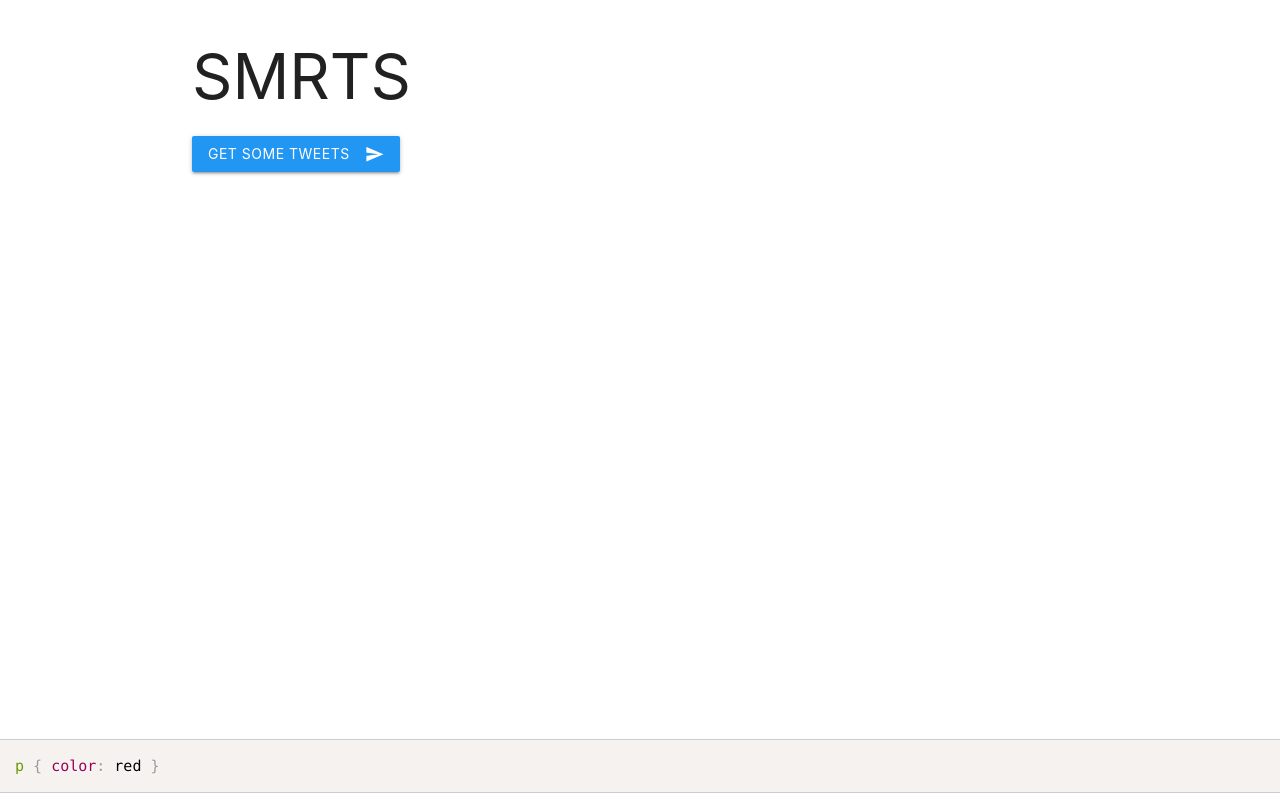
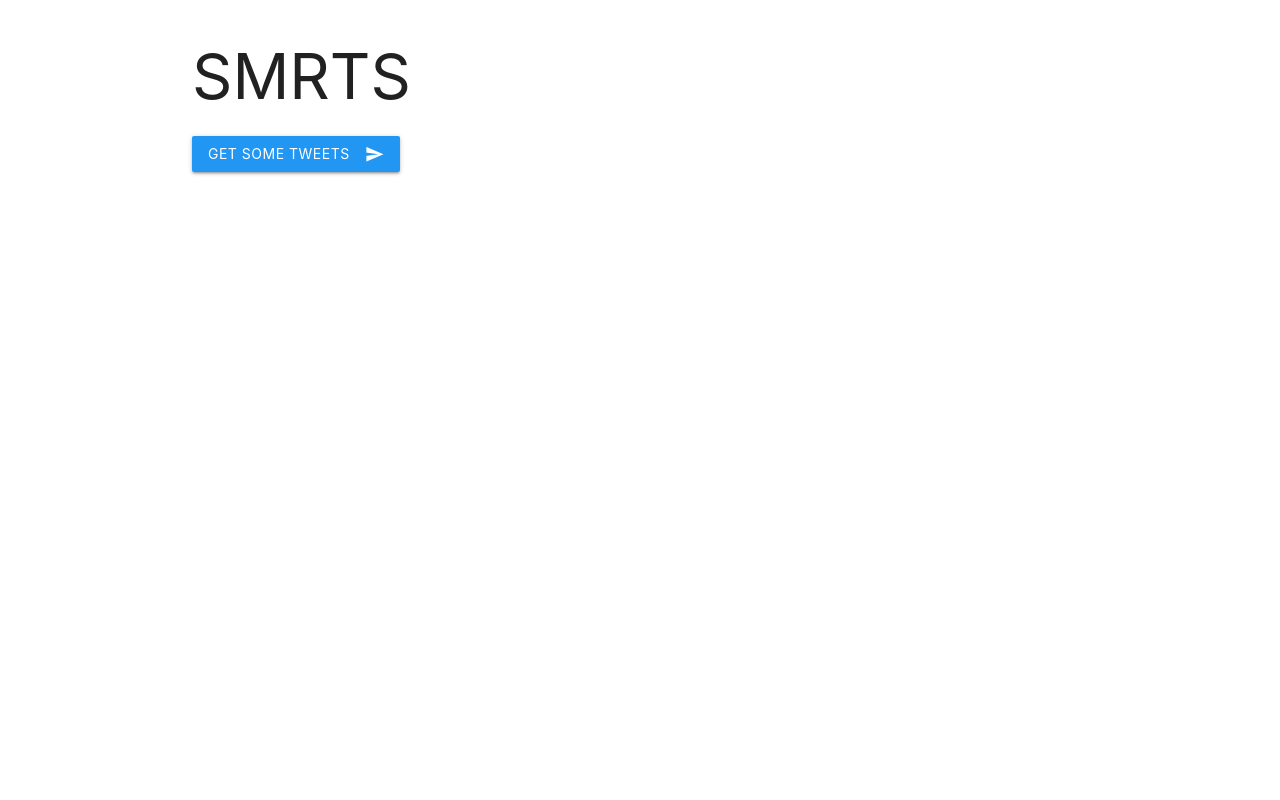
Before and after one commit to natemkelley/smrts-simulator, a website: page public/index.html in a window 1280 px wide. Drawn offline with nearby package versions, Linux system fonts and the light colour scheme.

```diff
--- a/public/css/style.css
+++ b/public/css/style.css
@@ -30,7 +30,7 @@
 }
 
 .test {
-    height: 70vh;
+    height: 75vh;
     overflow-y: auto;
 
 }
--- a/public/index.html
+++ b/public/index.html
@@ -19,10 +19,6 @@
     <div class="container test">
 
     </div>
-    <pre><code class="language-css">p { color: red }</code></pre>
-
-
-
 
 </body>
 
```
